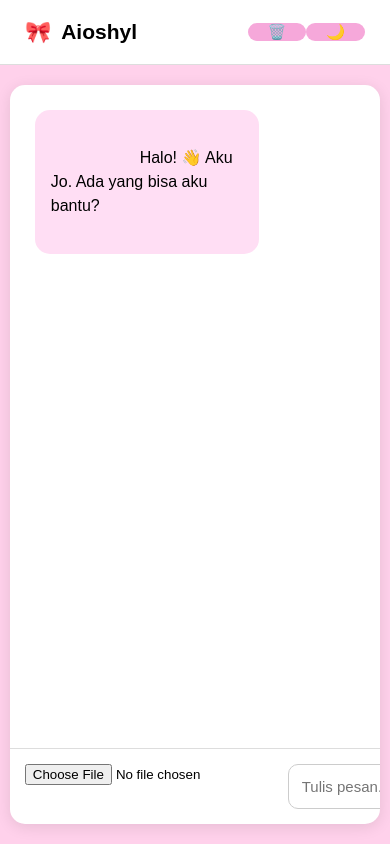
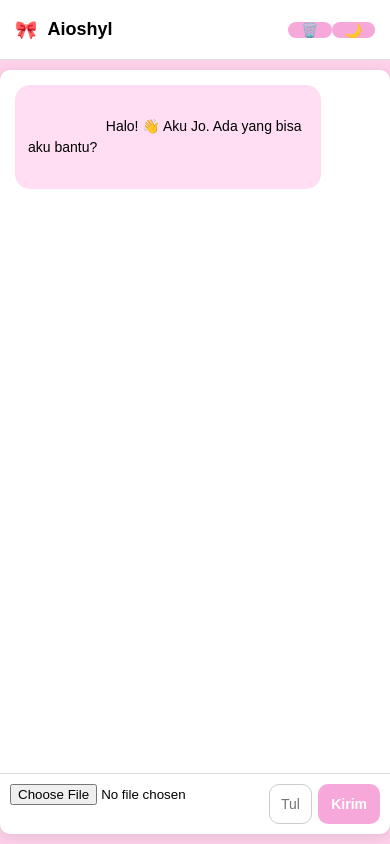
Before and after one commit to ajoshyll/aijoshyl, a Flask app: page / in a window 390 px wide. Run offline with Flask 3, Linux system fonts and the light colour scheme.

Commit message:
Fix mobile responsive

```diff
--- a/templates/index.html
+++ b/templates/index.html
@@ -154,6 +154,51 @@ button:active {
 
 .dark-mode #message::placeholder {
     color: #bbb;
+}
+/* Tampilan HP */
+@media (max-width: 600px) {
+
+    .header {
+        height: 60px;
+        padding: 0 15px;
+        font-size: 18px;
+    }
+
+    .chat-container {
+        width: 100%;
+        max-width: 100%;
+        height: calc(100vh - 80px);
+        margin: 10px 0;
+        border-radius: 10px;
+    }
+
+    #chat {
+        padding: 15px;
+    }
+
+    .bubble {
+        max-width: 85%;
+        padding: 10px 13px;
+        font-size: 14px;
+    }
+
+    .input-area {
+        padding: 10px;
+        gap: 6px;
+    }
+
+    #message {
+        min-width: 0;
+        width: 100%;
+        padding: 11px;
+        font-size: 14px;
+    }
+
+    button {
+        padding: 0 13px;
+        font-size: 14px;
+        flex-shrink: 0;
+    }
 }
     </style>
 </head>
```
